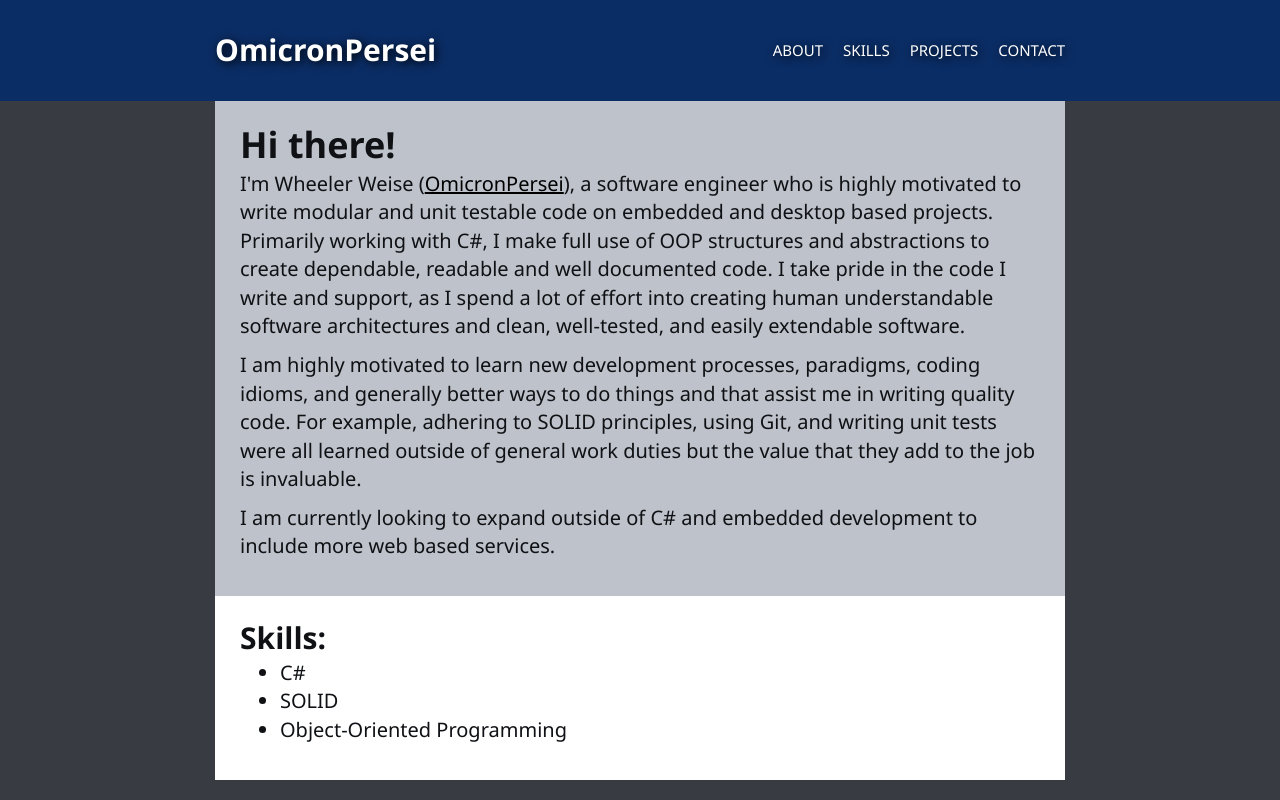
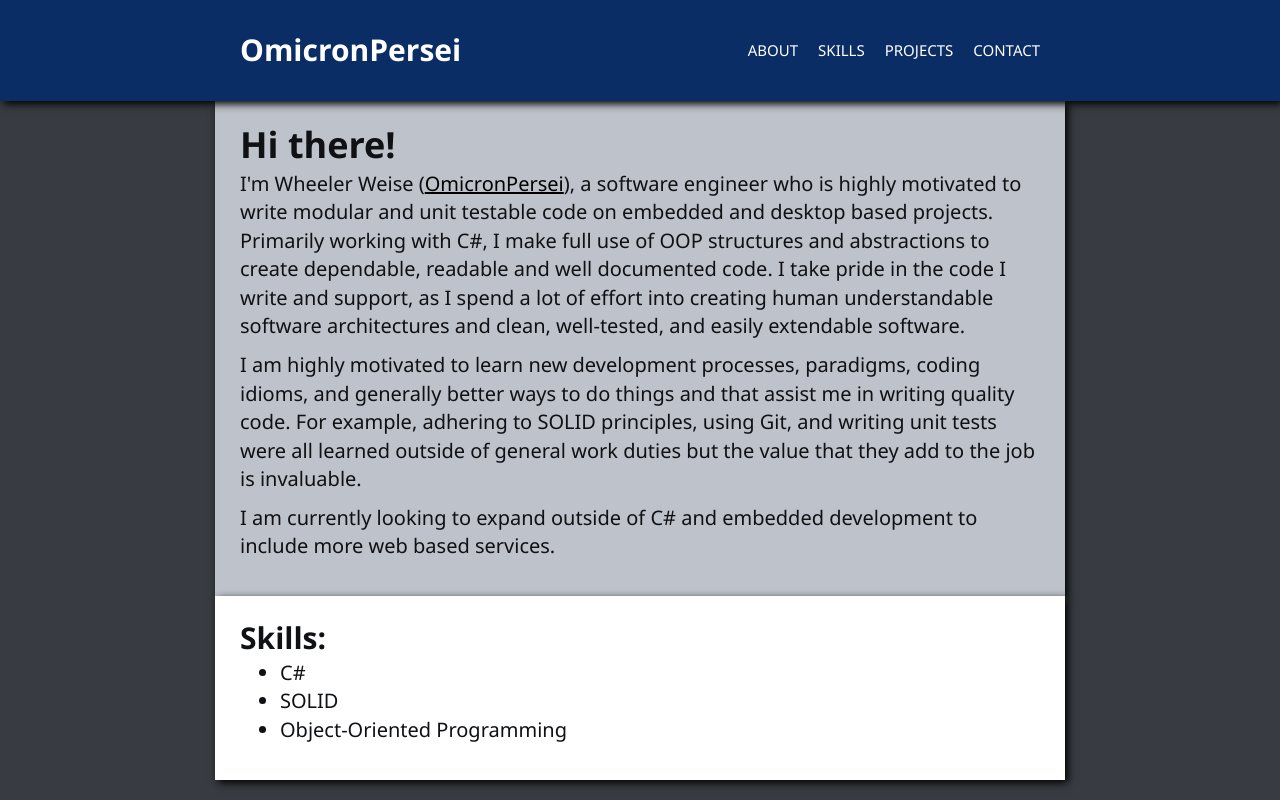
Before and after one commit to OmicronPersei/FCCPortfolioProject, a plain HTML site: page index.html in a window 1280 px wide. Drawn offline with nearby package versions, Linux system fonts and the light colour scheme.

Commit message:
Inc commit.

```diff
--- a/CSS.css
+++ b/CSS.css
@@ -1,14 +1,15 @@
 body {
     font-family: Segoe UI,Calibri,sans-serif;
     background-color: #383c42;
-/*    background-image: url("http://i.imgur.com/JGNYN88.jpg");*/
+/*
+    background-image: url("http://i.imgur.com/JGNYN88.jpg");
     background-size: cover;
+*/
+    padding-top: 100px;
+}
 
-
-    padding-top: 100px;
-
-
-
+body > .navbar, .pageContentBlock {
+    box-shadow: 3px 3px 8px black;
 }
 
 .navbar {
@@ -16,8 +17,6 @@ body {
     border: 0px;
     width: 100%;
     margin: 0px;
-
-    text-shadow: 2px 2px 10px #000000;
     color: white;
 }
 
@@ -29,7 +28,11 @@ body {
     padding: 0px 25px;
 }
 
-.navbar .wholePageContents .usernameText {
+.navbarContainer {
+    padding: 0px 25px;
+}
+
+.navbar > .container-fluid > .navbarContainer > .usernameText {
     font-size: 30px;
     font-weight: bolder;
     color: white;
@@ -37,7 +40,7 @@ body {
     margin: 0px 0px;
 }
 
-.navbar .wholePageContents .navbarPagesItems {
+.navbar > .container-fluid > .navbarContainer > .navbarPagesItems {
     margin: 0px 0px;
     padding: 0px 0px;
 }
@@ -83,15 +86,13 @@ body {
     padding-bottom: 5px;
 }
 
-.pageContentContainer {
-
-}
+.pageContentContainer { }
 
 .pageContentContainer:before {
     display: block;
     content: " ";
-    margin-top: -150px;
-    height: 150px;
+    margin-top: -125px;
+    height: 125px;
     visibility: hidden;
 }
 
@@ -99,7 +100,6 @@ body {
     margin: 0px 0px;
     padding: 25px 25px;
     background-color: white;
-/*    border-radius: 5px;*/
     color: #0f1114;
 }
 
--- a/index.html
+++ b/index.html
@@ -9,7 +9,7 @@
     <body>
         <nav class="navbar navbar-default navbar-fixed-top">
             <div class="container-fluid wholePageContents">
-
+                <div class="navbarContainer">
                     <button type="button" class="navbar-toggle" data-toggle="collapse" data-target="#collapsableNavBarItems" id="navbarCollapsedButton">
                         <span class="icon-bar"></span>
                         <span class="icon-bar"></span>
@@ -29,7 +29,9 @@
                         </div>
                     </div>
                 </div>
+            </div>
         </nav>
+
         <div class="wholePageContents pageContents">
 
             <div class="pageContentContainer" id="about">
```
Lines whose indentation alone changed are shown as unchanged.
